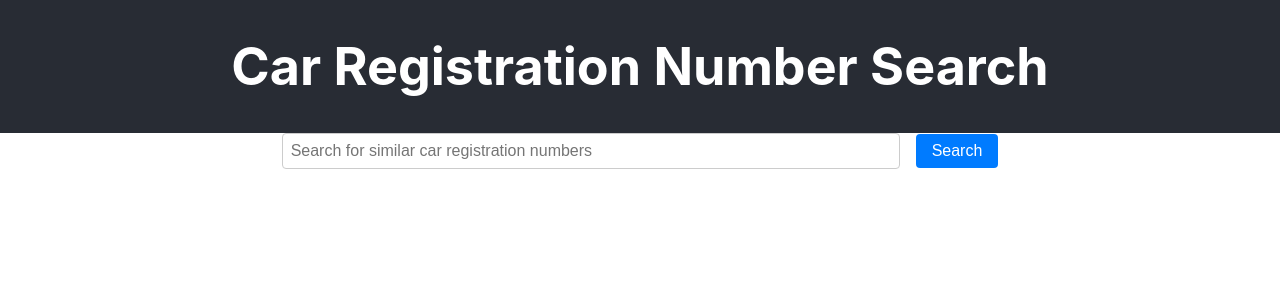
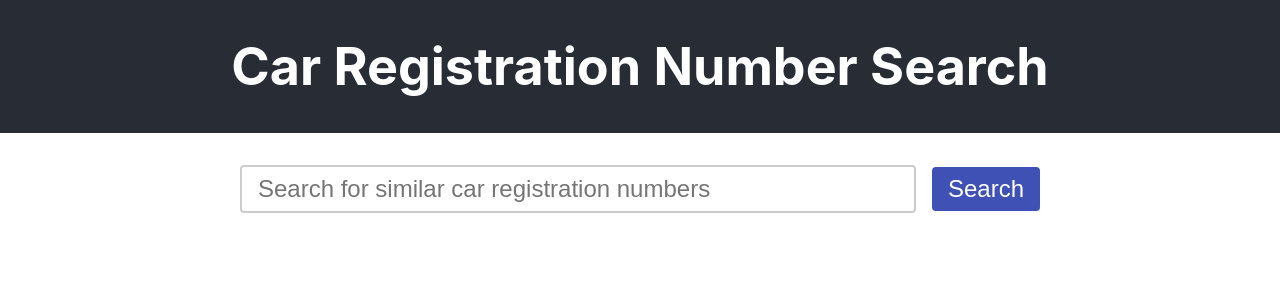
Before and after one commit to mi-rac/customPlates, a React (Create React App) app in the folder client/: page / in a window 1280 px wide. Shown: the top 300 px of the page. Built offline with nearby package versions, Linux system fonts and the light colour scheme.

Commit message:
Added two components for displaying results.

```diff
--- a/client/src/App.tsx
+++ b/client/src/App.tsx
@@ -10,7 +10,7 @@ function App() {
     const apiPlates = new PlateEntityApi();
 
     const handleSearch = (searchTerm: string) => {
-        console.log("Searching for:");
+        console.log("Searching for: ", searchTerm);
         apiPlates.findPlateByRegistrationNumberContainingPlateUsingGET(searchTerm)
             .done((response: any) => {
                 const platesData = response.body._embedded.plates;
--- /dev/null
+++ b/client/src/components/PlatesTable.css
@@ -0,0 +1,19 @@
+/* Style the PlatesTable component */
+.platesTable {
+    margin: 0 auto;
+    font-size: 1.5rem;
+    border-collapse: collapse;
+    width: 80%;
+}
+
+.platesTable th,
+.platesTable td {
+    border: 1px solid #ccc;
+    padding: 1rem;
+    text-align: center;
+}
+
+.platesTable th {
+    background-color: #3f51b5;
+    color: #fff;
+}
--- a/client/src/components/PlatesTable.tsx
+++ b/client/src/components/PlatesTable.tsx
@@ -1,5 +1,6 @@
 // PlatesTable.tsx
 import React from 'react';
+import './PlatesTable.css';
 import PlateRow from './PlateRow';
 import { Plate } from '../api-generated';
 
@@ -9,7 +10,7 @@ interface PlatesTableProps {
 
 const PlatesTable: React.FC<PlatesTableProps> = ({ plates }) => {
   return (
-    <table>
+    <table className={"platesTable"}>
       <thead>
         <tr>
           <th>Registration Number</th>
--- a/client/src/components/SearchInput.css
+++ b/client/src/components/SearchInput.css
@@ -1,31 +1,31 @@
+/* Center and style the SearchInput component */
 .searchForm {
     display: flex;
     justify-content: center;
     align-items: center;
-    margin-bottom: 1rem;
+    margin-top: 2rem;
+    margin-bottom: 2rem;
 }
 
 .searchInput {
-    padding: 0.5rem;
-    font-size: 1rem;
-    width: 100%;
-    max-width: 600px;
-    border: 1px solid #ccc;
+    font-size: 1.5rem;
+    padding: 0.5rem 1rem;
+    border: 2px solid #ccc;
     border-radius: 4px;
-    outline: none;
+    width: 50%;
 }
 
 .searchButton {
-    background-color: #007bff;
+    font-size: 1.5rem;
+    padding: 0.5rem 1rem;
+    margin-left: 1rem;
+    background-color: #3f51b5;
+    color: #fff;
     border: none;
-    color: white;
-    padding: 0.5rem 1rem;
-    font-size: 1rem;
     border-radius: 4px;
     cursor: pointer;
-    margin-left: 1rem;
 }
 
 .searchButton:hover {
-    background-color: #0056b3;
+    background-color: #283593;
 }
```
